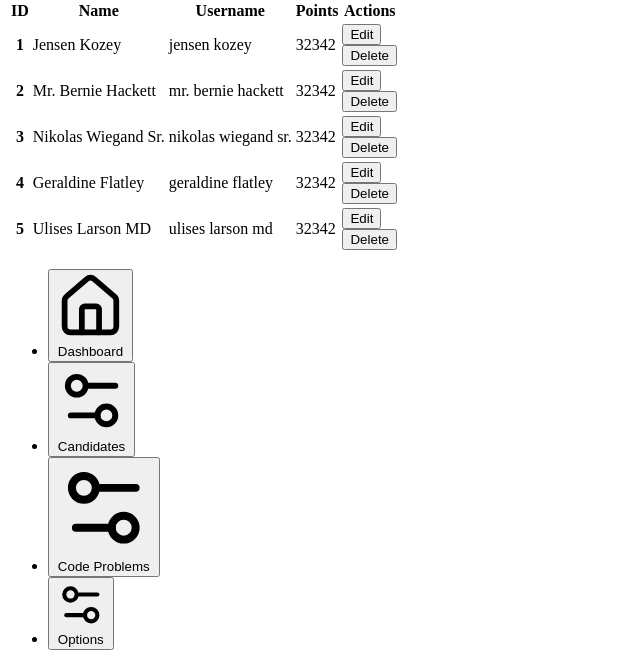
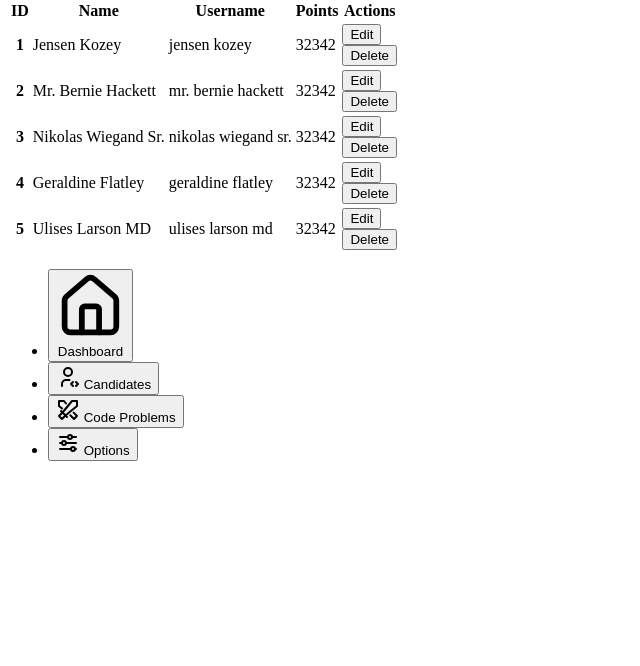
Before and after one commit to TheDirtiestRat/coding-compition-system, a Laravel app: page /admin/candidates in a window 1280 px wide. Shown: the part 1862-2528 px from the top of the page, without its empty margins (0-640 px from the left). After the commit the page ends 2323 px from the top, so only its background shows below. Run offline with Laravel 12, Linux system fonts and the light colour scheme; a user stored in the database is signed in; data comes from the database, SQL or seed files in the repository.

Commit message:
feat: Replace sidebar icons and improve layout and spacing

```diff
--- a/resources/views/components/admin-side-bar.blade.php
+++ b/resources/views/components/admin-side-bar.blade.php
@@ -3,11 +3,11 @@
     <div
         class="flex min-h-full flex-col items-start bg-base-300 rounded-2xl shadow is-drawer-close:w-14 is-drawer-open:w-64 ">
         <!-- Sidebar content here -->
-        <ul class="menu w-full grow">
+        <ul class="menu w-full gap-1 grow">
             <!-- List item -->
             <li>
                 <a href="{{ url('/admin/dashboard') }}">
-                    <button class="is-drawer-close:tooltip is-drawer-close:tooltip-right" data-tip="Dashboard">
+                    <button class="is-drawer-close:tooltip is-drawer-close:tooltip-right flex items-center gap-3 h-8" data-tip="Dashboard">
                         <!-- Home icon -->
                         <svg xmlns="http://www.w3.org/2000/svg" viewBox="0 0 24 24" stroke-linejoin="round"
                             stroke-linecap="round" stroke-width="2" fill="none" stroke="currentColor"
@@ -25,15 +25,15 @@
             <!-- List item -->
             <li>
                 <a href="{{ url('/admin/candidates') }}">
-                    <button class="is-drawer-close:tooltip is-drawer-close:tooltip-right" data-tip="Candidates">
-                        <!-- Settings icon -->
-                        <svg xmlns="http://www.w3.org/2000/svg" viewBox="0 0 24 24" stroke-linejoin="round"
-                            stroke-linecap="round" stroke-width="2" fill="none" stroke="currentColor"
-                            class="my-1.5 inline-block size-4">
-                            <path d="M20 7h-9"></path>
-                            <path d="M14 17H5"></path>
-                            <circle cx="17" cy="17" r="3"></circle>
-                            <circle cx="7" cy="7" r="3"></circle>
+                    <button class="is-drawer-close:tooltip is-drawer-close:tooltip-right flex items-center gap-3 h-8" data-tip="Candidates">
+                        <svg xmlns="http://www.w3.org/2000/svg" width="24" height="24" viewBox="0 0 24 24" fill="none"
+                            stroke="currentColor" stroke-width="2" stroke-linecap="round" stroke-linejoin="round"
+                            class="icon icon-tabler icons-tabler-outline icon-tabler-user-code size-4">
+                            <path stroke="none" d="M0 0h24v24H0z" fill="none" />
+                            <path d="M8 7a4 4 0 1 0 8 0a4 4 0 0 0 -8 0" />
+                            <path d="M6 21v-2a4 4 0 0 1 4 -4h3.5" />
+                            <path d="M20 21l2 -2l-2 -2" />
+                            <path d="M17 17l-2 2l2 2" />
                         </svg>
                         <span class="is-drawer-close:hidden">Candidates</span>
                     </button>
@@ -43,15 +43,15 @@
             <!-- List item -->
             <li>
                 <a href="{{ url('/admin/challenges') }}">
-                    <button class="is-drawer-close:tooltip is-drawer-close:tooltip-right" data-tip="Challenges">
-                        <!-- Settings icon -->
-                        <svg xmlns="http://www.w3.org/2000/svg" viewBox="0 0 24 24" stroke-linejoin="round"
-                            stroke-linecap="round" stroke-width="2" fill="none" stroke="currentColor"
-                            class="my-1.5 inline-block size-4">
-                            <path d="M20 7h-9"></path>
-                            <path d="M14 17H5"></path>
-                            <circle cx="17" cy="17" r="3"></circle>
-                            <circle cx="7" cy="7" r="3"></circle>
+                    <button class="is-drawer-close:tooltip is-drawer-close:tooltip-right flex items-center gap-3 h-8" data-tip="Challenges">
+                        <svg xmlns="http://www.w3.org/2000/svg" width="24" height="24" viewBox="0 0 24 24" fill="none"
+                            stroke="currentColor" stroke-width="2" stroke-linecap="round" stroke-linejoin="round"
+                            class="icon icon-tabler icons-tabler-outline icon-tabler-swords size-4">
+                            <path stroke="none" d="M0 0h24v24H0z" fill="none" />
+                            <path d="M21 3v5l-11 9l-4 4l-3 -3l4 -4l9 -11l5 0" />
+                            <path d="M5 13l6 6" />
+                            <path d="M14.32 17.32l3.68 3.68l3 -3l-3.365 -3.365" />
+                            <path d="M10 5.5l-2 -2.5h-5v5l3 2.5" />
                         </svg>
                         <span class="is-drawer-close:hidden">Code Problems</span>
                     </button>
@@ -61,15 +61,21 @@
             <!-- List item -->
             <li class="basis-auto">
                 <a href="{{ url('admin/options') }}">
-                    <button class="is-drawer-close:tooltip is-drawer-close:tooltip-right" data-tip="Options">
+                    <button class="is-drawer-close:tooltip is-drawer-close:tooltip-right flex items-center gap-3 h-8" data-tip="Options">
                         <!-- Settings icon -->
-                        <svg xmlns="http://www.w3.org/2000/svg" viewBox="0 0 24 24" stroke-linejoin="round"
-                            stroke-linecap="round" stroke-width="2" fill="none" stroke="currentColor"
-                            class="my-1.5 inline-block size-4">
-                            <path d="M20 7h-9"></path>
-                            <path d="M14 17H5"></path>
-                            <circle cx="17" cy="17" r="3"></circle>
-                            <circle cx="7" cy="7" r="3"></circle>
+                        <svg xmlns="http://www.w3.org/2000/svg" width="24" height="24" viewBox="0 0 24 24" fill="none"
+                            stroke="currentColor" stroke-width="2" stroke-linecap="round" stroke-linejoin="round"
+                            class="icon icon-tabler icons-tabler-outline icon-tabler-adjustments-horizontal size-4">
+                            <path stroke="none" d="M0 0h24v24H0z" fill="none" />
+                            <path d="M12 6a2 2 0 1 0 4 0a2 2 0 1 0 -4 0" />
+                            <path d="M4 6l8 0" />
+                            <path d="M16 6l4 0" />
+                            <path d="M6 12a2 2 0 1 0 4 0a2 2 0 1 0 -4 0" />
+                            <path d="M4 12l2 0" />
+                            <path d="M10 12l10 0" />
+                            <path d="M15 18a2 2 0 1 0 4 0a2 2 0 1 0 -4 0" />
+                            <path d="M4 18l11 0" />
+                            <path d="M19 18l1 0" />
                         </svg>
                         <span class="is-drawer-close:hidden">Options</span>
                     </button>
```
